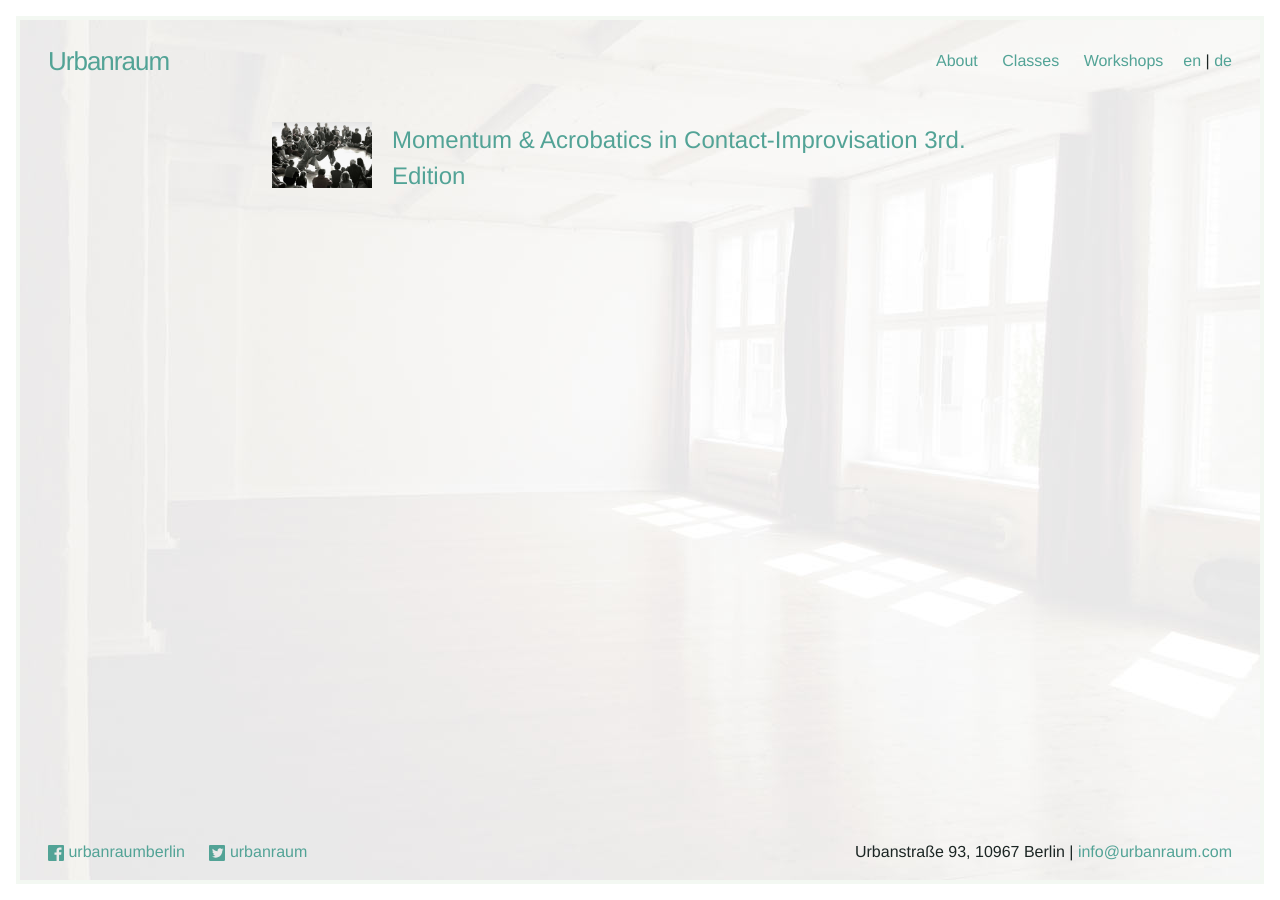
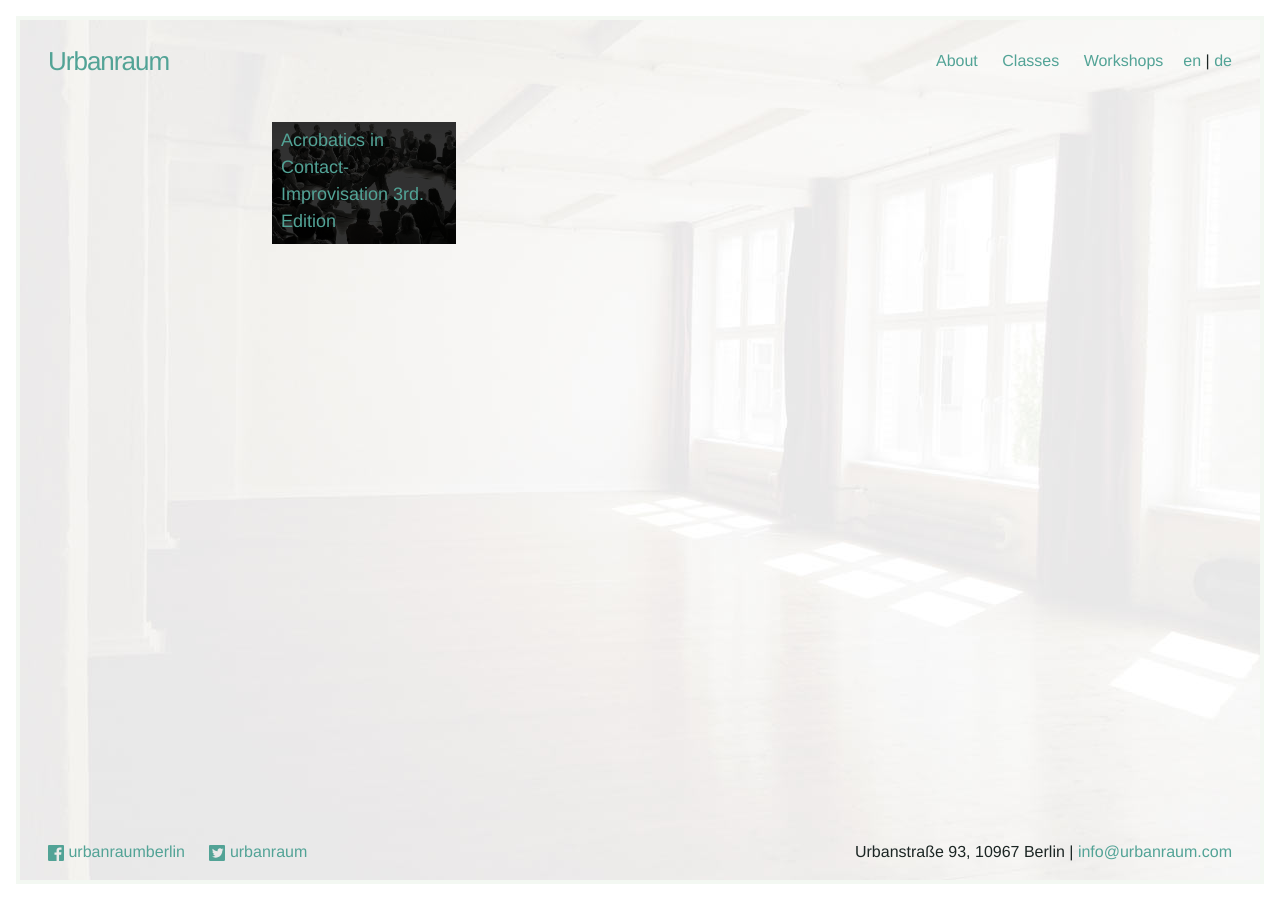
Before and after one commit to Kriesse/urbanraum, a Jekyll site: the page built from workshops/index.md, in a window 1280 px wide. Built offline with Jekyll 4.4.1, drawn with Linux system fonts in a browser that asks for light colours; nearby versions of some CDN libraries.

Commit message:
gallery styles

```diff
--- a/_sass/_layout.scss
+++ b/_sass/_layout.scss
@@ -131,30 +131,3 @@
 .page-heading {
   font-size: 20px;
 }
-
-.post-list {
-    margin-left: 0;
-    list-style: none;
-
-    > li {
-        margin-bottom: $spacing-unit;
-    }
-}
-
-.post-meta {
-  font-size: $small-font-size;
-}
-
-.post__link {
-  display: block;
-  overflow: hidden;
-  margin-bottom: 1.5em;
-  font-size: 24px;
-  clear: both;
-}
-
-.post__img {
-  float: left;
-  margin-right: 20px;
-  max-width: 100px;
-}
--- a/_sass/_posts.scss
+++ b/_sass/_posts.scss
@@ -61,3 +61,43 @@
 
   }
 }
+
+
+
+
+
+
+// Post list on overview pages
+
+.gallery {
+  display: flex;
+  flex-wrap: wrap;
+  justify-content: space-between;
+  margin-bottom: 3em;
+}
+
+.gallery__item {
+  background-color: $color-pine;
+  max-width: 25%;
+}
+
+.post__link {
+  display: block;
+  overflow: hidden;
+  font-size: 24px;
+  clear: both;
+  position: relative;
+}
+
+.post__img {
+  width: 100%;
+}
+
+.post__meta {
+  position: absolute;
+  bottom: 0;
+  width: 100%;
+  padding: .5em;
+  font-size: .75em;
+  background-color: rgba(0,0,0,.8);
+}
--- a/workshops/index.md
+++ b/workshops/index.md
@@ -7,17 +7,22 @@
 {% assign workshops=site.tags.workshops %}
 {% assign overview=true %}
 
-{% for post in workshops %}
-  <div class="post">
-    <a  class="post__link"
-        href="{{ post.url | prepend: site.baseurl }}">
-      <div class="post__img">
-        <img src="{{ site.baseurl }}/img/{{post.image}}" class="img-flex" />
+<div class="gallery">
+  {% for post in workshops %}
+    <div class="gallery__item">
+      <div class="post">
+        <a  class="post__link"
+            href="{{ post.url | prepend: site.baseurl }}">
+          <div class="post__img">
+            <img src="{{ site.baseurl }}/img/{{post.image}}" class="img-flex" />
+          </div>
+          <div  class="post__meta">
+            <span data-en="{{ post.title_en }}" data-de="{{ post.title_de }}">
+              {{ post.title_en }}
+            </span>
+          </div>
+        </a>
       </div>
-      <span data-en="{{ post.title_en }}" data-de="{{ post.title_de }}">
-        {{ post.title_en }}
-      </span>
-    </a>
-    <!-- {{ post.content }} -->
-  </div>
-{% endfor %}
+    </div>
+  {% endfor %}
+</div>
```
Also changed, not shown: classes/index.md (+18 -13 lines), index.html (+0 -12 lines).
